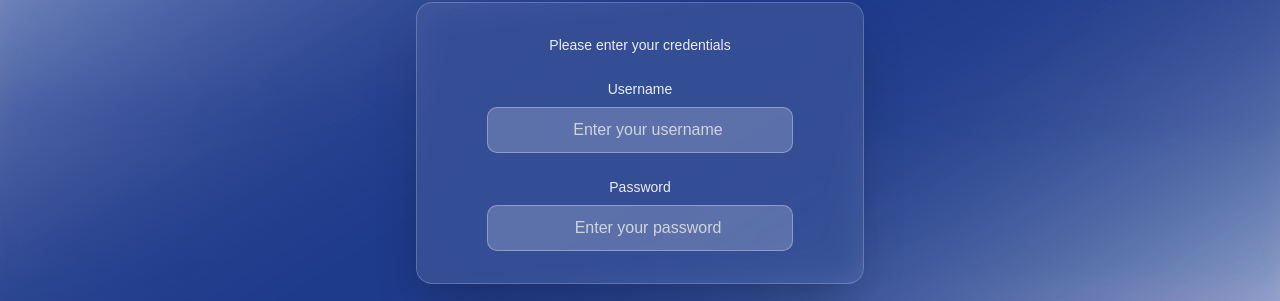
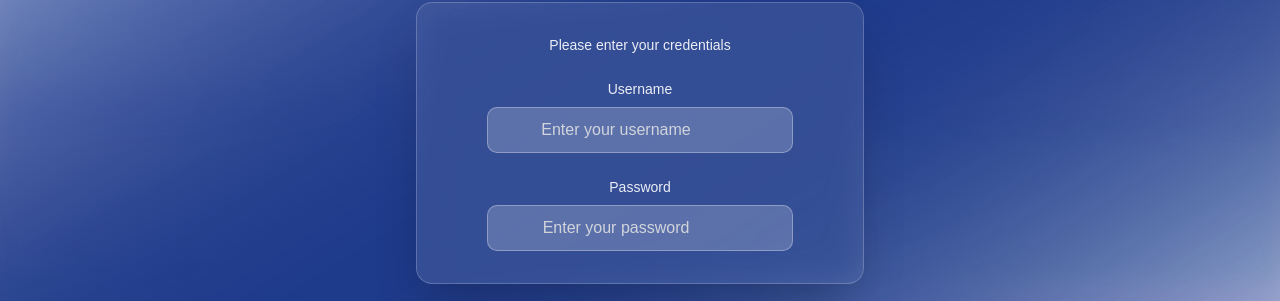
Before and after one commit to Agnibha-31/IoT-based-Smart-Meter-Dashboard, a React (Vite) app: page / in a window 1280 px wide. Shown: the part 291-592 px from the top of the page. Built offline with nearby package versions, Linux system fonts and the light colour scheme; no server answers.

Commit message:
Custom padding adjustment for input fields

```diff
--- a/src/components/LoginPage.tsx
+++ b/src/components/LoginPage.tsx
@@ -204,7 +204,7 @@ export default function LoginPage({ onLogin, onRegister }: LoginProps) {
                     onChange={(e) => setName(e.target.value)}
                     onFocus={() => setNameFocused(true)}
                     onBlur={() => setNameFocused(false)}
-                    className="w-full pl-16 pr-12 py-2.5 bg-white/20 border border-white/30 rounded-lg text-white placeholder-gray-300 placeholder:text-center focus:outline-none focus:ring-2 focus:ring-blue-500 focus:border-transparent transition-all duration-300 text-center"
+                    className="w-full pl-17 pr-12 py-2.5 bg-white/20 border border-white/30 rounded-lg text-white placeholder-gray-300 placeholder:text-center focus:outline-none focus:ring-2 focus:ring-blue-500 focus:border-transparent transition-all duration-300 text-center"
                     placeholder={nameFocused || name ? '' : 'Enter your full name'}
                     autoComplete="name"
                   />
@@ -254,7 +254,7 @@ export default function LoginPage({ onLogin, onRegister }: LoginProps) {
                   onChange={(e) => setEmail(e.target.value)}
                   onFocus={() => setUsernameFocused(true)}
                   onBlur={() => setUsernameFocused(false)}
-                  className="w-full pl-16 pr-12 py-2.5 bg-white/20 border border-white/30 rounded-lg text-white placeholder-gray-300 placeholder:text-center focus:outline-none focus:ring-2 focus:ring-blue-500 focus:border-transparent transition-all duration-300 text-center"
+                  className="w-full pl-18 pr-12 py-2.5 bg-white/20 border border-white/30 rounded-lg text-white placeholder-gray-300 placeholder:text-center focus:outline-none focus:ring-2 focus:ring-blue-500 focus:border-transparent transition-all duration-300 text-center"
                   placeholder={usernameFocused || email ? '' : (isFirstTimeUser ? 'Enter your email address' : translate('enter_username'))}
                   autoComplete="username"
                 />
@@ -310,7 +310,7 @@ export default function LoginPage({ onLogin, onRegister }: LoginProps) {
                     setPasswordFocused(false);
                     setTimeout(() => setShowPasswordHelp(false), 200);
                   }}
-                  className="w-full pl-16 pr-12 py-2.5 bg-white/20 border border-white/30 rounded-lg text-white placeholder-gray-300 placeholder:text-center focus:outline-none focus:ring-2 focus:ring-blue-500 focus:border-transparent transition-all duration-300 text-center"
+                  className="w-full pl-17 pr-12 py-2.5 bg-white/20 border border-white/30 rounded-lg text-white placeholder-gray-300 placeholder:text-center focus:outline-none focus:ring-2 focus:ring-blue-500 focus:border-transparent transition-all duration-300 text-center"
                   placeholder={passwordFocused || password ? '' : 'Enter your password'}
                   autoComplete={isFirstTimeUser ? 'new-password' : 'current-password'}
                 />
```
